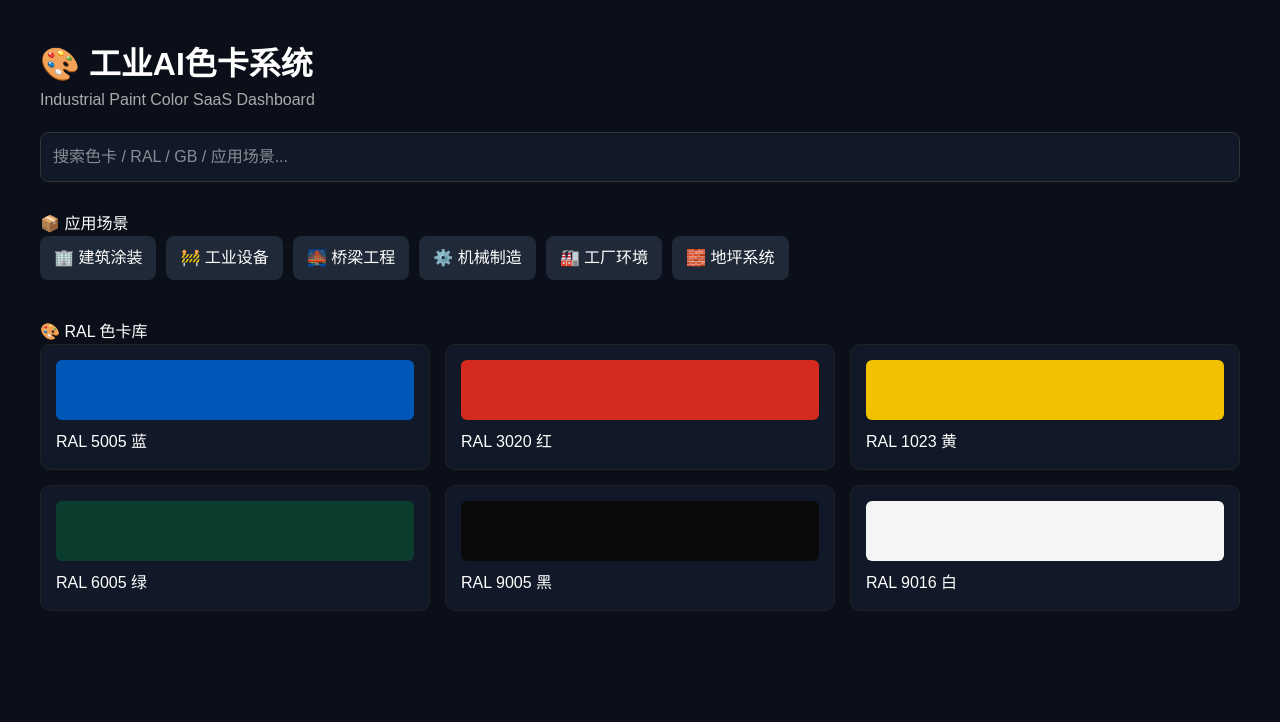
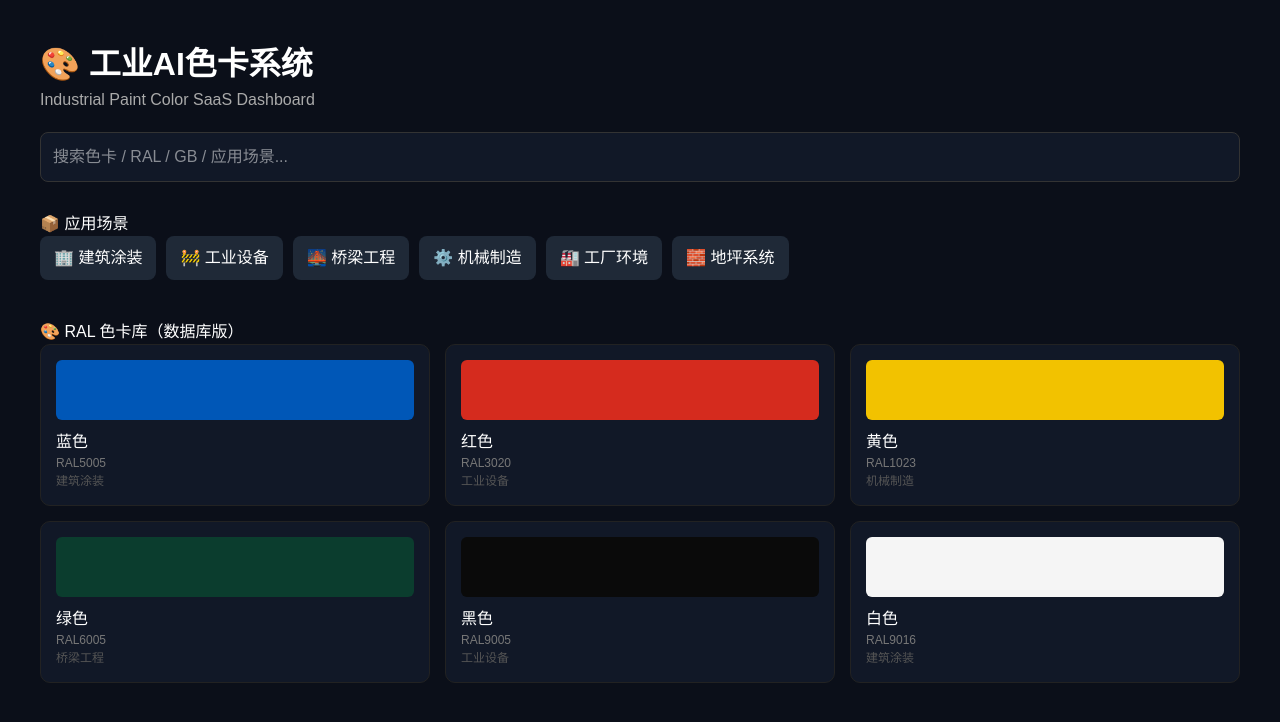
Before and after one commit to Orangesweetcheese/industrial-ai-cad, a Next.js app: page / in a window 1280 px wide. Shown: the top 722 px of the page. Built offline with nearby package versions, Linux system fonts and the light colour scheme.

Commit message:
connect database

```diff
--- a/app/page.tsx
+++ b/app/page.tsx
@@ -1,12 +1,6 @@
+import { colors } from "../lib/colors";
+
 export default function Home() {
-  const colors = [
-    { name: "RAL 5005 蓝", hex: "#0057B7" },
-    { name: "RAL 3020 红", hex: "#D52B1E" },
-    { name: "RAL 1023 黄", hex: "#F2C200" },
-    { name: "RAL 6005 绿", hex: "#0B3D2E" },
-    { name: "RAL 9005 黑", hex: "#0A0A0A" },
-    { name: "RAL 9016 白", hex: "#F5F5F5" },
-  ];
 
   const categories = [
     "🏢 建筑涂装",
@@ -18,12 +12,18 @@ export default function Home() {
   ];
 
   return (
-    <div style={{ background: "#0b0f19", minHeight: "100vh", color: "white", padding: "40px" }}>
+    <div style={{
+      background: "#0b0f19",
+      minHeight: "100vh",
+      color: "white",
+      padding: "40px"
+    }}>
 
       {/* Header */}
       <h1 style={{ fontSize: 32, fontWeight: "bold" }}>
         🎨 工业AI色卡系统
       </h1>
+
       <p style={{ color: "#aaa" }}>
         Industrial Paint Color SaaS Dashboard
       </p>
@@ -45,7 +45,12 @@ export default function Home() {
 
       {/* Categories */}
       <h2 style={{ marginTop: 30 }}>📦 应用场景</h2>
-      <div style={{ display: "flex", flexWrap: "wrap", gap: 10 }}>
+
+      <div style={{
+        display: "flex",
+        flexWrap: "wrap",
+        gap: 10
+      }}>
         {categories.map((c, i) => (
           <div
             key={i}
@@ -62,11 +67,16 @@ export default function Home() {
       </div>
 
       {/* Color Cards */}
-      <h2 style={{ marginTop: 40 }}>🎨 RAL 色卡库</h2>
-      <div style={{ display: "grid", gridTemplateColumns: "repeat(3, 1fr)", gap: 15 }}>
-        {colors.map((color, i) => (
+      <h2 style={{ marginTop: 40 }}>🎨 RAL 色卡库（数据库版）</h2>
+
+      <div style={{
+        display: "grid",
+        gridTemplateColumns: "repeat(3, 1fr)",
+        gap: 15
+      }}>
+        {colors.map((color) => (
           <div
-            key={i}
+            key={color.id}
             style={{
               background: "#111827",
               padding: 15,
@@ -74,14 +84,25 @@ export default function Home() {
               border: "1px solid #222"
             }}
           >
-            <div
-              style={{
-                height: 60,
-                borderRadius: 6,
-                background: color.hex
-              }}
-            />
-            <p style={{ marginTop: 10 }}>{color.name}</p>
+
+            <div style={{
+              height: 60,
+              borderRadius: 6,
+              background: color.hex
+            }} />
+
+            <p style={{ marginTop: 10 }}>
+              {color.name}
+            </p>
+
+            <p style={{ fontSize: 12, color: "#777" }}>
+              {color.id}
+            </p>
+
+            <p style={{ fontSize: 12, color: "#555" }}>
+              {color.category}
+            </p>
+
           </div>
         ))}
       </div>
--- /dev/null
+++ b/lib/colors.ts
@@ -0,0 +1,8 @@
+export const colors = [
+  { id: "RAL5005", name: "蓝色", hex: "#0057B7", category: "建筑涂装" },
+  { id: "RAL3020", name: "红色", hex: "#D52B1E", category: "工业设备" },
+  { id: "RAL1023", name: "黄色", hex: "#F2C200", category: "机械制造" },
+  { id: "RAL6005", name: "绿色", hex: "#0B3D2E", category: "桥梁工程" },
+  { id: "RAL9005", name: "黑色", hex: "#0A0A0A", category: "工业设备" },
+  { id: "RAL9016", name: "白色", hex: "#F5F5F5", category: "建筑涂装" }
+];
```
